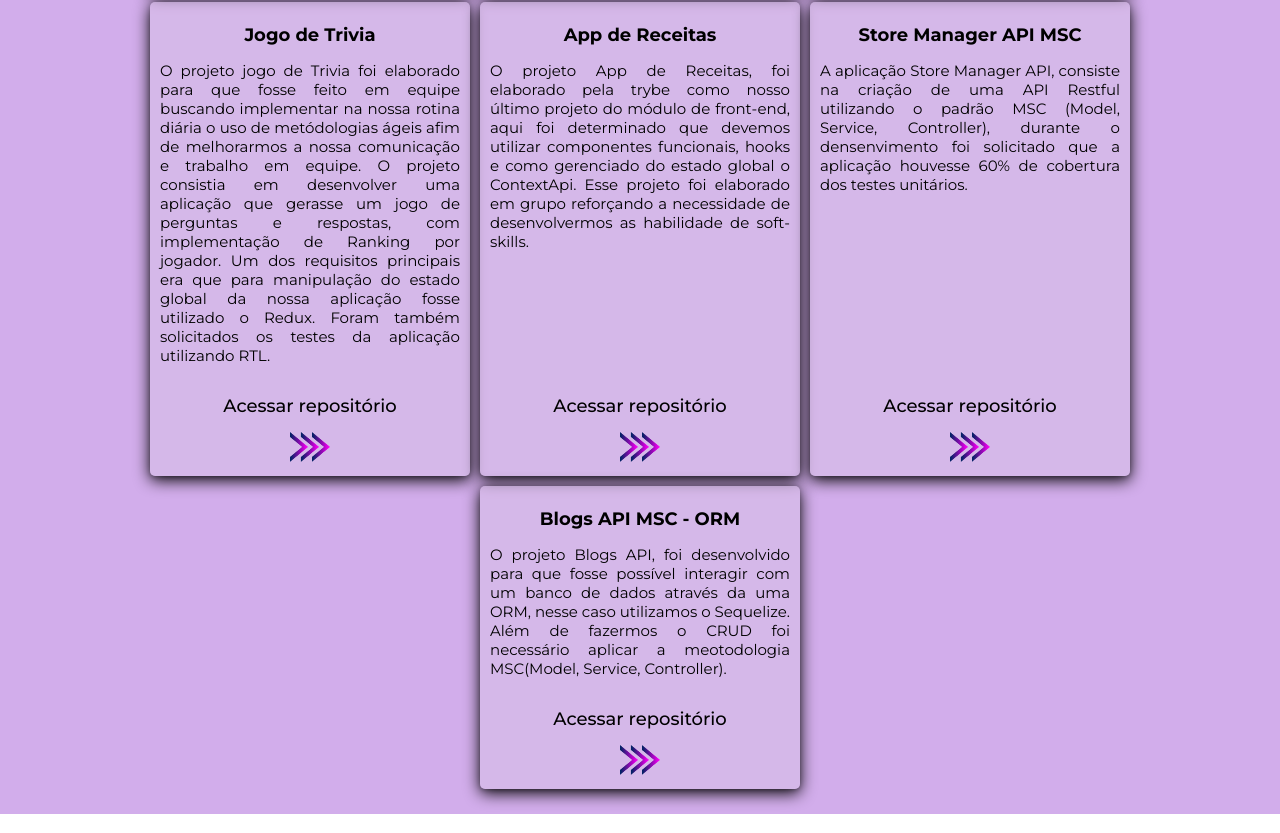
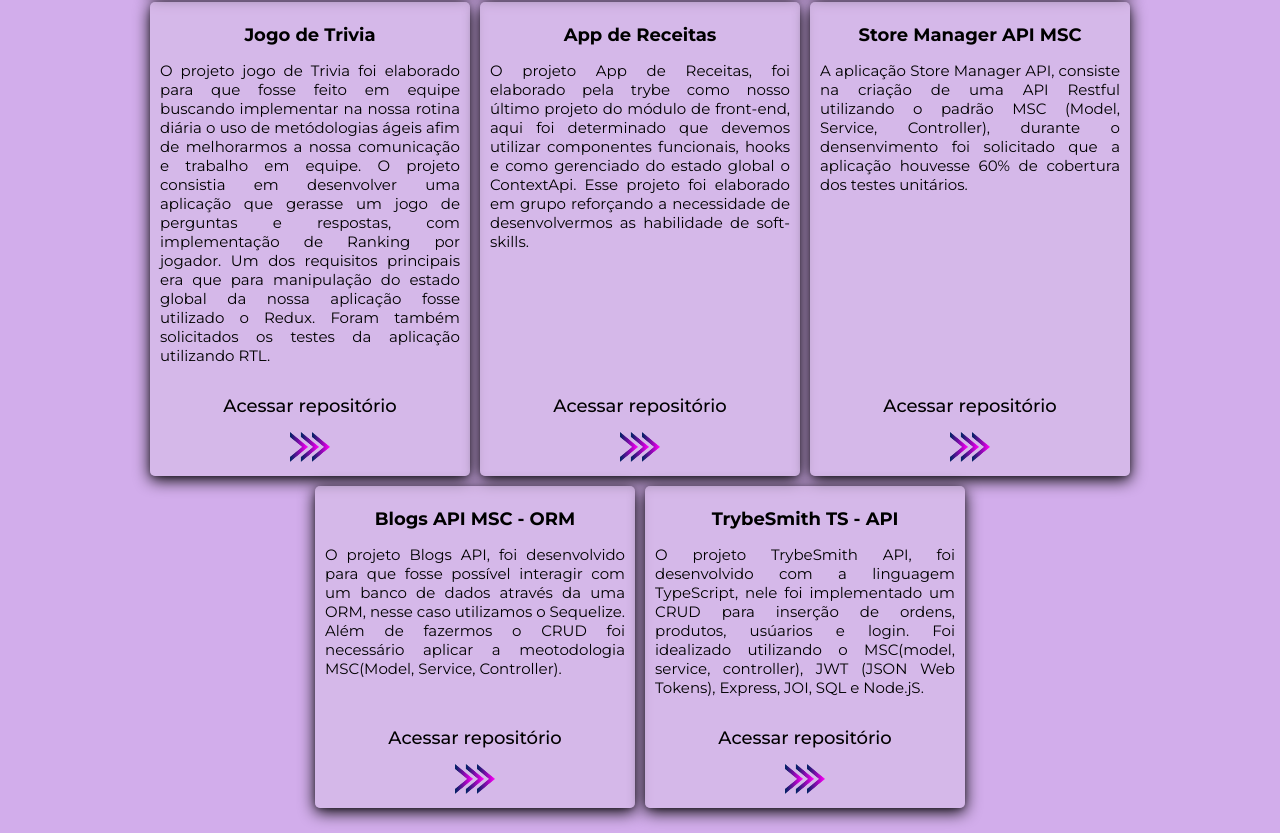
Before and after one commit to IgorBrizack/portfolioWeb, a React (Create React App) app: page / in a window 1280 px wide. Shown: the part 1154-1987 px from the top of the page. Built offline with nearby package versions, Linux system fonts and the light colour scheme.

Commit message:
inserido novas logos de tecnologia, e o projeto TrybeSmith

```diff
--- a/src/Components/AboutMe.js
+++ b/src/Components/AboutMe.js
@@ -22,17 +22,18 @@
           Tecnologias
         </h1>
         <div className="tecnologias-container">
-          <img className="tecnologias-styles" align="center" alt="Igor" height="50" width="60" src="https://raw.githubusercontent.com/devicons/devicon/master/icons/javascript/javascript-plain.svg" />
-          <img className="tecnologias-styles" align="center" alt="Igor-React" height="50" width="60" src="https://raw.githubusercontent.com/devicons/devicon/master/icons/react/react-original.svg" />
-          <img className="tecnologias-styles" align="center" alt="Igor-HTML" height="50" width="60" src="https://raw.githubusercontent.com/devicons/devicon/master/icons/html5/html5-original.svg" />
-          <img className="tecnologias-styles" align="center" alt="Igor-CSS" height="50" width="60" src="https://raw.githubusercontent.com/devicons/devicon/master/icons/css3/css3-original.svg" />
-          <img className="tecnologias-styles" align="center" alt="Igor-Redux" height="50" width="60" src="https://cdn.jsdelivr.net/gh/devicons/devicon/icons/redux/redux-original.svg" />
-          <img className="tecnologias-styles" align="center" alt="Igor-Jest" height="50" width="60" src="https://cdn.jsdelivr.net/gh/devicons/devicon/icons/jest/jest-plain.svg" />
-          <img className="tecnologias-styles" align="center" alt="Igor-Git" height="50" width="60" src="https://cdn.jsdelivr.net/gh/devicons/devicon/icons/git/git-original.svg" />
-          <img className="tecnologias-styles" align="center" alt="Igor-BootStrap" height="50" src="https://cdn.jsdelivr.net/gh/devicons/devicon/icons/bootstrap/bootstrap-original.svg" />
-          <img className="tecnologias-styles" align="center" alt="Igor-Docker" height="50" src="https://cdn.jsdelivr.net/gh/devicons/devicon/icons/docker/docker-original.svg" />
-          <img className="tecnologias-styles" align="center" alt="Igor-mySQL" height="50" src="https://cdn.jsdelivr.net/gh/devicons/devicon/icons/mysql/mysql-original.svg" />
-          <img className="tecnologias-styles" align="center" alt="Igor-nodeJS" height="50" src="https://cdn.jsdelivr.net/gh/devicons/devicon/icons/nodejs/nodejs-plain.svg" />
+          <img className="tecnologias-styles" align="center" alt="Igor" title="JavaScript" height="50" width="60" src="https://raw.githubusercontent.com/devicons/devicon/master/icons/javascript/javascript-plain.svg" />
+          <img className="tecnologias-styles" align="center" alt="Igor-React"  title="React" height="50" width="60" src="https://raw.githubusercontent.com/devicons/devicon/master/icons/react/react-original.svg" />
+          <img className="tecnologias-styles" align="center" alt="Igor-HTML" title="HTML" height="50" width="60" src="https://raw.githubusercontent.com/devicons/devicon/master/icons/html5/html5-original.svg" />
+          <img className="tecnologias-styles" align="center" alt="Igor-CSS" title="CSS" height="50" width="60" src="https://raw.githubusercontent.com/devicons/devicon/master/icons/css3/css3-original.svg" />
+          <img className="tecnologias-styles" align="center" alt="Igor-Redux"  title="Redux" height="50" width="60" src="https://cdn.jsdelivr.net/gh/devicons/devicon/icons/redux/redux-original.svg" />
+          <img className="tecnologias-styles" align="center" alt="Igor-Jest"  title="Jest" height="50" width="60" src="https://cdn.jsdelivr.net/gh/devicons/devicon/icons/jest/jest-plain.svg" />
+          <img className="tecnologias-styles" align="center" alt="Igor-Git"  title="Git" height="50" width="60" src="https://cdn.jsdelivr.net/gh/devicons/devicon/icons/git/git-original.svg" />
+          <img className="tecnologias-styles" align="center" alt="Igor-BootStrap" title="BootStrap" height="50" src="https://cdn.jsdelivr.net/gh/devicons/devicon/icons/bootstrap/bootstrap-original.svg" />
+          <img className="tecnologias-styles" align="center" alt="Igor-Docker"  title="Docker" height="50" src="https://cdn.jsdelivr.net/gh/devicons/devicon/icons/docker/docker-original.svg" />
+          <img className="tecnologias-styles" align="center" alt="Igor-mySQL" title="SQL" height="50" src="https://cdn.jsdelivr.net/gh/devicons/devicon/icons/mysql/mysql-original.svg" />
+          <img className="tecnologias-styles" align="center" alt="Igor-nodeJS" title="Node.js" height="50" src="https://cdn.jsdelivr.net/gh/devicons/devicon/icons/nodejs/nodejs-plain.svg" />
+          <img className="tecnologias-styles" align="center" alt="Igor-TypeScript" title="TypeScript" height="50" src="https://cdn.jsdelivr.net/gh/devicons/devicon/icons/typescript/typescript-original.svg" />
         </div>
       </div>
     </div>
--- a/src/Components/Projetos.js
+++ b/src/Components/Projetos.js
@@ -122,6 +122,22 @@
             </a>
           </div>
         </div>
+        <div className="projects-container">
+          <div>
+            <h1>
+              TrybeSmith TS - API
+            </h1>
+            <p>
+              O projeto TrybeSmith API, foi desenvolvido com a linguagem TypeScript, nele foi implementado um CRUD para inserção de ordens, produtos, usúarios e login. Foi idealizado utilizando o MSC(model, service, controller), JWT (JSON Web Tokens), Express, JOI, SQL e Node.jS.
+            </p>
+          </div>
+          <div className="tecnologia-link-container">
+            <h2>Acessar repositório</h2>
+            <a href="https://github.com/IgorBrizack/TrybeSmithTS-Api" target='_blank' rel="noreferrer">
+            <img className="redirect-button" alt="githubImg" height="30" width="40" src={image} />
+            </a>
+          </div>
+        </div>
       </div>
     </div>
   )
```
